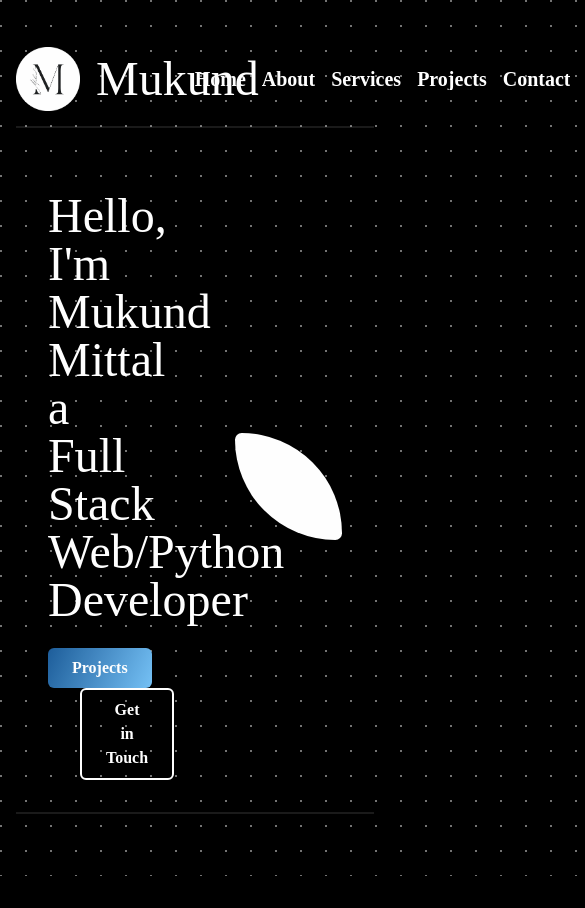
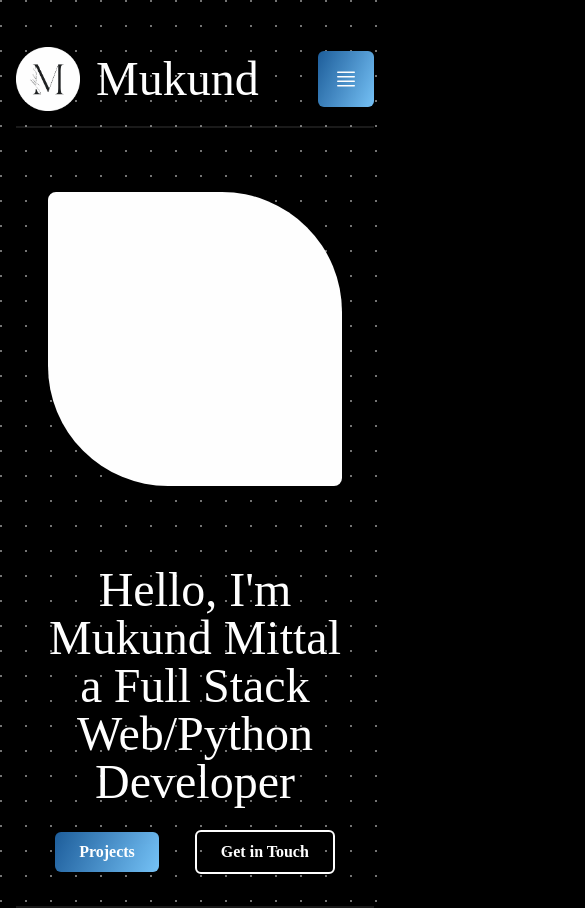
Before and after one commit to mukund1606/portfolio, an Astro site: page / in a window 390 px wide. Shown: the top 908 px of the page, 585 px wide, since content can reach past the window. Before the commit the page ends 876 px from the top, so only its background shows below. Built offline with nearby package versions, Linux system fonts and the light colour scheme; Astro itself is replaced by a stand-in of ours; a web font is replaced by a local one.

Commit message:
Fixed Animations + Overflows
Placed Temporary Mobile Nav Button
Hero Section Temporary Mobile Layout Made
Fixed Start Animation
and minor changes..

```diff
--- a/src/components/AnimationName.astro
+++ b/src/components/AnimationName.astro
@@ -1,3 +1,7 @@
+---
+const props = Astro.props;
+---
+
 <svg
   width="797"
   height="209"
@@ -5,6 +9,8 @@
   fill="none"
   xmlns="http://www.w3.org/2000/svg"
   id="logo"
+  class={props.class}
+  {...props}
 >
   <path
     d="M144.621 207H145.621V206V33.5V32.5H144.621H101.871H101.232L100.963 33.0802L74.9819 89.25H73.2655L47.7817 33.0868L47.5155 32.5H46.8711H2.62109H1.62109V33.5V206V207H2.62109H27.3711H28.3711V206V70.75V70.331L28.0724 70.0372L14.3133 56.5H31.252L62.976 120.196L63.252 120.75H63.8711H81.8711H82.4796L82.7592 120.21L115.73 56.5H132.929L119.17 70.0372L118.871 70.331V70.75V206V207H119.871H144.621Z"
--- a/src/components/Button.astro
+++ b/src/components/Button.astro
@@ -1,11 +1,13 @@
 ---
 import { twMerge } from "tailwind-merge";
 const { variant } = Astro.props || "blue";
+const { className } = Astro.props || "";
 ---
 
 <button
   class={twMerge(
     "font-bold px-6 py-2 rounded-md",
+    className,
     variant === "blue" &&
       "bg-blueGradient text-white hover:opacity-70 duration-300 ease-linear transition-all",
     variant === "outline" &&
--- a/src/components/HeroSection.astro
+++ b/src/components/HeroSection.astro
@@ -5,8 +5,19 @@ import Button from "./Button.astro";
 <div
   class="items-center p-8 border-b-2 border-[#ffffff1a] grid grid-cols-2 gap-20"
 >
-  <div class="w-full col-span-1">
-    <div class="max-w-[456px] space-y-6">
+  <div
+    class="flex lg:hidden items-center justify-center col-span-2 lg:col-span-1"
+  >
+    <div
+      class="w-full bg-white aspect-square rounded-br-lg rounded-tl-lg rounded-bl-[7.5rem] rounded-tr-[7.5rem] max-w-[456px]"
+    >
+      Image
+    </div>
+  </div>
+  <div
+    class="w-full flex justify-center lg:justify-start col-span-2 lg:col-span-1"
+  >
+    <div class="max-w-[456px] space-y-6 text-center lg:text-left">
       <h1 style="text-wrap: balance" class="text-5xl relative">
         Hello, I'm Mukund Mittal a Full Stack Web/Python Developer
         <img
@@ -21,7 +32,9 @@ import Button from "./Button.astro";
       </div>
     </div>
   </div>
-  <div class="flex items-center justify-center col-span-1">
+  <div
+    class="lg:flex items-center hidden justify-center col-span-2 lg:col-span-1"
+  >
     <div
       class="w-full bg-white aspect-square rounded-br-lg rounded-tl-lg rounded-bl-[7.5rem] rounded-tr-[7.5rem] max-w-[456px]"
     >
--- a/src/components/Navelement.astro
+++ b/src/components/Navelement.astro
@@ -19,7 +19,7 @@ import Sliderlink from "./SliderLink.astro";
     />
     <h1 class="text-5xl">Mukund</h1>
   </a>
-  <ul class="flex gap-4 text-xl font-bold">
+  <ul class="gap-4 text-xl font-bold hidden lg:flex">
     <li>
       <Sliderlink href="#home">Home</Sliderlink>
     </li>
@@ -40,7 +40,25 @@ import Sliderlink from "./SliderLink.astro";
       <Sliderlink href="#blog">Blog</Sliderlink>
     </li>
   </ul>
-  <div>
+  <div class="hidden lg:block">
     <Button variant="blue">Download CV</Button>
   </div>
+  <div class="lg:hidden">
+    <Button variant="blue" className="p-4">
+      <svg
+        xmlns="http://www.w3.org/2000/svg"
+        fill="none"
+        viewBox="0 0 24 24"
+        stroke-width="1.5"
+        stroke="currentColor"
+        class="w-6 h-6"
+      >
+        <path
+          stroke-linecap="round"
+          stroke-linejoin="round"
+          d="M3.75 5.25h16.5m-16.5 4.5h16.5m-16.5 4.5h16.5m-16.5 4.5h16.5"
+        ></path>
+      </svg>
+    </Button>
+  </div>
 </nav>
--- a/src/components/Start.astro
+++ b/src/components/Start.astro
@@ -3,20 +3,16 @@ import AnimationName from "./AnimationName.astro";
 ---
 
 <div
-  class="w-full bg-black h-screen fixed inset-0 z-40 overflow-hidden mainStart"
+  class="w-full bg-black h-[100dvh] min-h-[100dvh] fixed inset-0 z-40 mainStart px-2"
 >
   <div
-    class="relative w-full h-[50vh] flex justify-center overflow-hidden upperPart"
+    class="relative w-full h-[50dvh] flex justify-center overflow-hidden upperPart"
   >
-    <div class="absolute -bottom-[18.6%]">
-      <AnimationName />
-    </div>
+    <AnimationName class="absolute -bottom-[101px] max-w-[80%]" />
   </div>
   <div
-    class="relative w-full h-[50vh] flex justify-center overflow-hidden lowerPart"
+    class="relative w-full h-[50dvh] flex justify-center overflow-hidden lowerPart"
   >
-    <div class="absolute -top-[25%]">
-      <AnimationName />
-    </div>
+    <AnimationName class="absolute -top-[108px] max-w-[80%]" />
   </div>
 </div>
--- a/src/layouts/MainLayout.astro
+++ b/src/layouts/MainLayout.astro
@@ -40,7 +40,9 @@ import "../styles/global.css";
     />
     <title>{pageTitle}</title>
   </head>
-  <body class="xl:px-40 px-4 md:px-8 space-y-8">
+  <body
+    class="xl:px-40 px-4 md:px-8 space-y-8 min-h-[100dvh] overflow-x-hidden"
+  >
     <Start />
     <Navelement />
     <slot />
```
